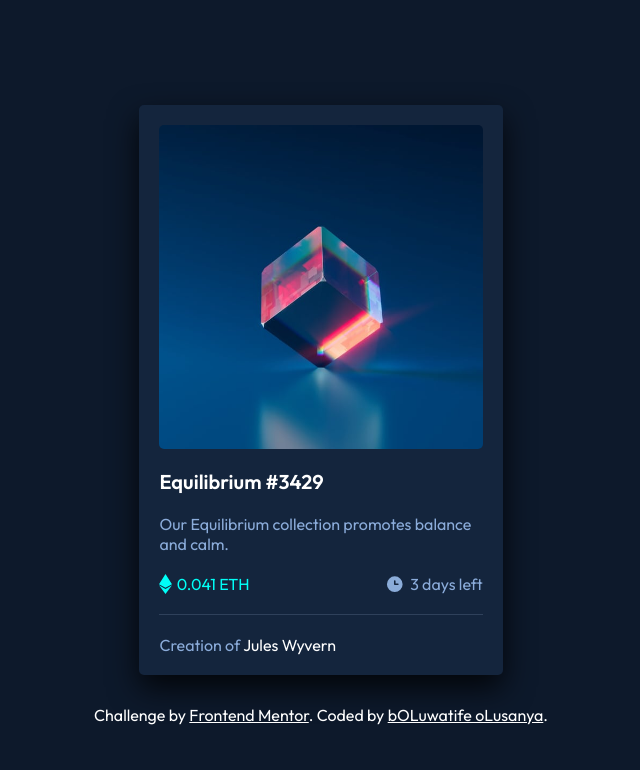
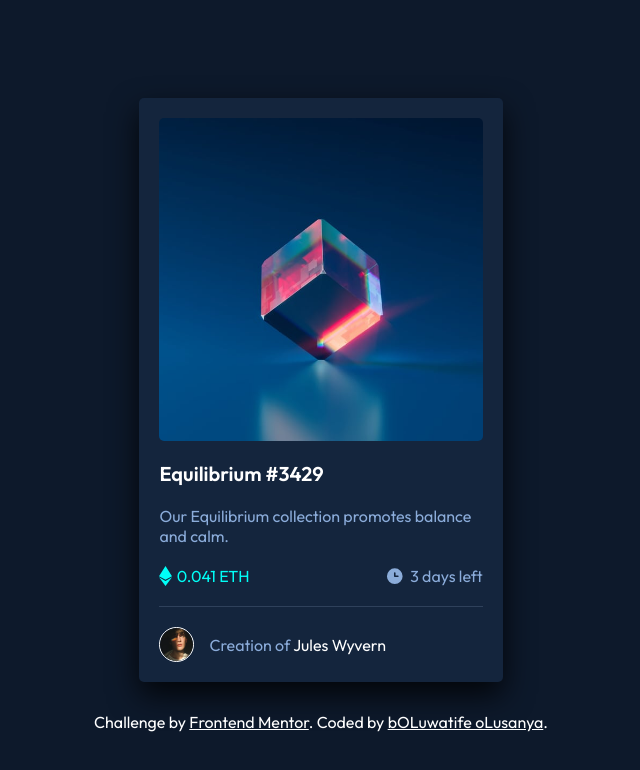
Before and after one commit to t3ch-spawn/nft-card, a plain HTML site: page index.html in a window 1280 px wide. Shown: the whole page, without its empty margins (319-959 px from the left). Drawn offline with Linux system fonts and the light colour scheme.

Commit message:
Add files via upload

```diff
--- a/index.html
+++ b/index.html
@@ -49,6 +49,7 @@
 
           <hr />
           <span class="nft-creator">
+            <img src="./images/image-avatar.png" alt="" />
             <p>Creation of <span>Jules Wyvern </span></p></span
           >
         </div>
```
